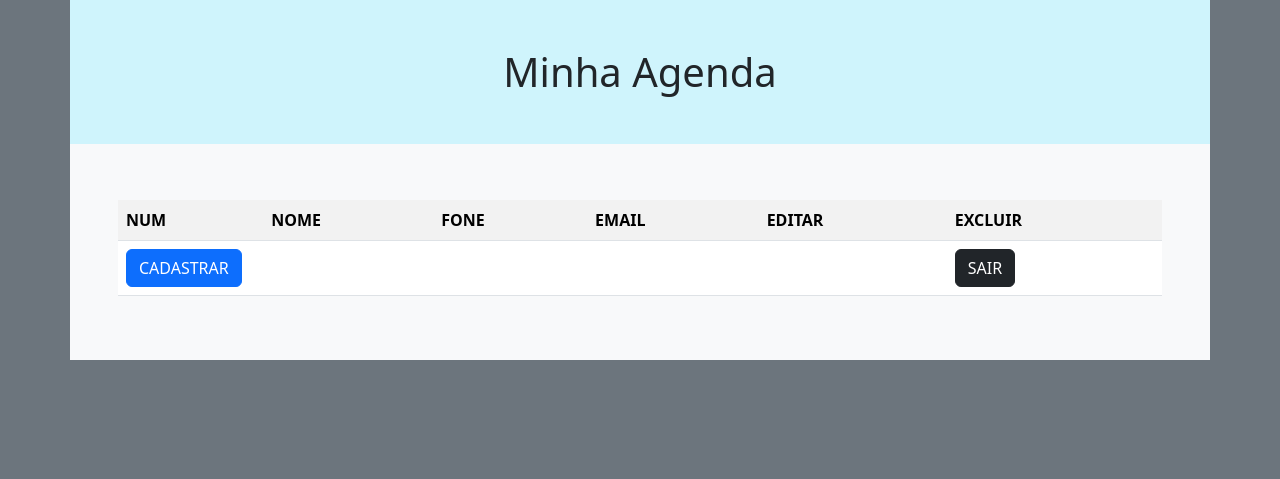
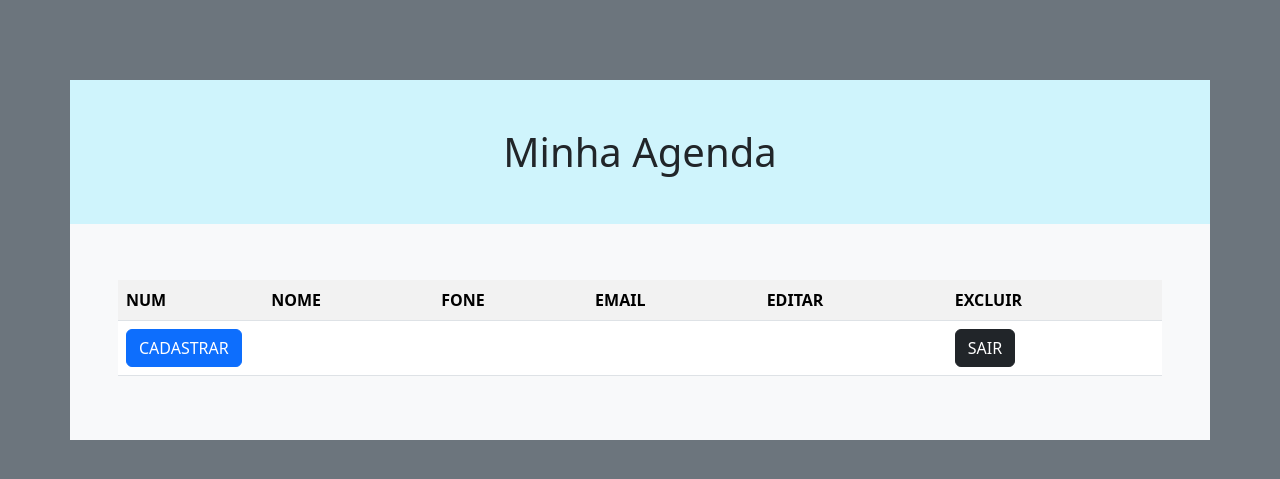
Before and after one commit to mpmotta/Agenda-MVC, a PHP site: page /view/agenda.php in a window 1280 px wide. Shown: the top 479 px of the page. Run offline with PHP 8.4, Linux system fonts and the light colour scheme; the visitor is signed in with stand-in values (Sample User, id 1); data that the repository does not hold is empty; some libraries are stand-ins or nearby versions.

Commit message:
tarefa 504-106

```diff
--- a/view/agenda.php
+++ b/view/agenda.php
@@ -11,7 +11,7 @@
     <link href="https://cdn.jsdelivr.net/npm/bootstrap@5.3.2/dist/css/bootstrap.min.css" rel="stylesheet">
 </head>
 <body class="bg-secondary">
-    <div class="container bg-light p-0">
+    <div class="container bg-light p-0" style="margin: 80px auto">
     <h1 class="bg-info-subtle text-center p-5">Minha Agenda</h1>
     <section class="p-5">
         <table class="table table-striped">
```
